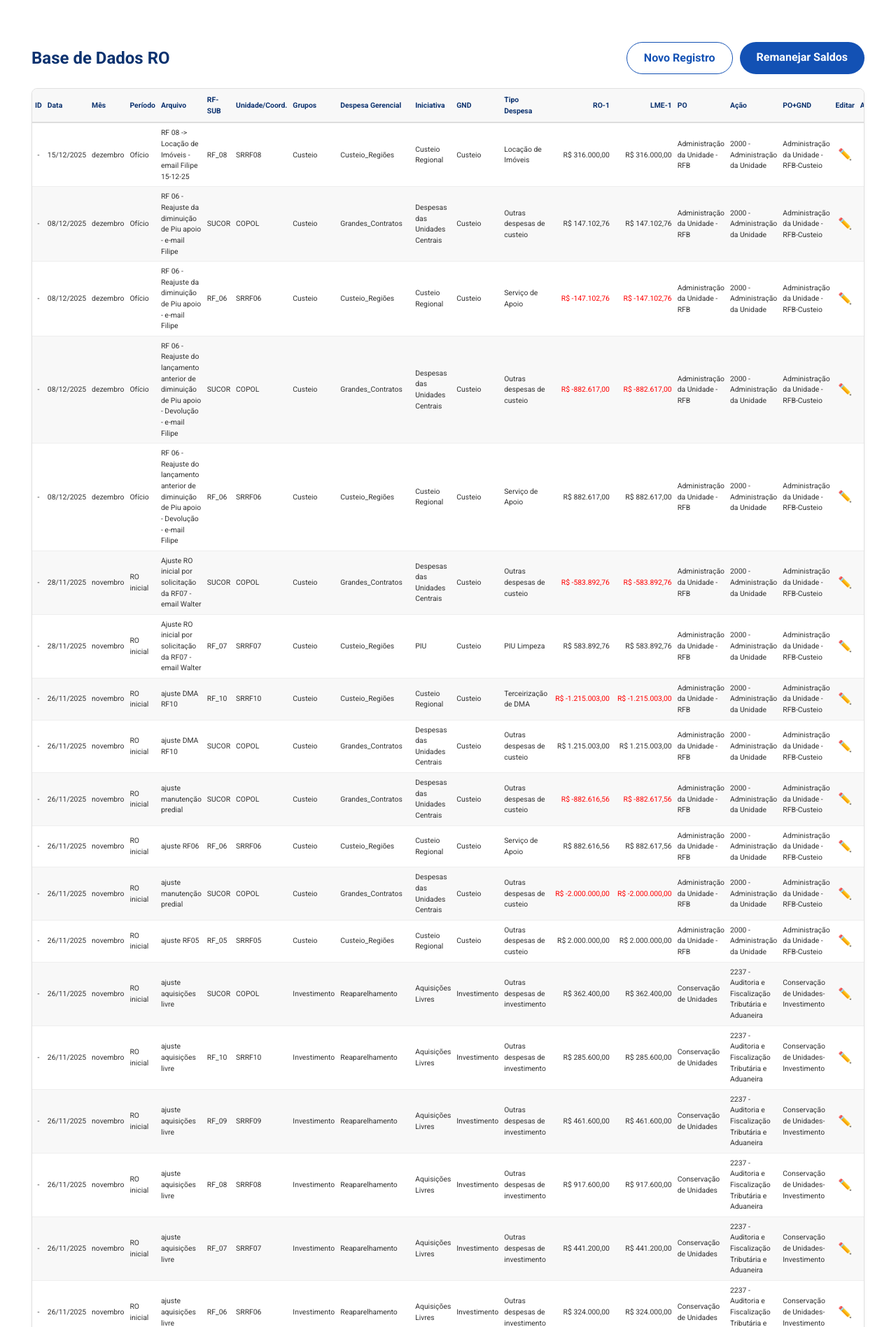
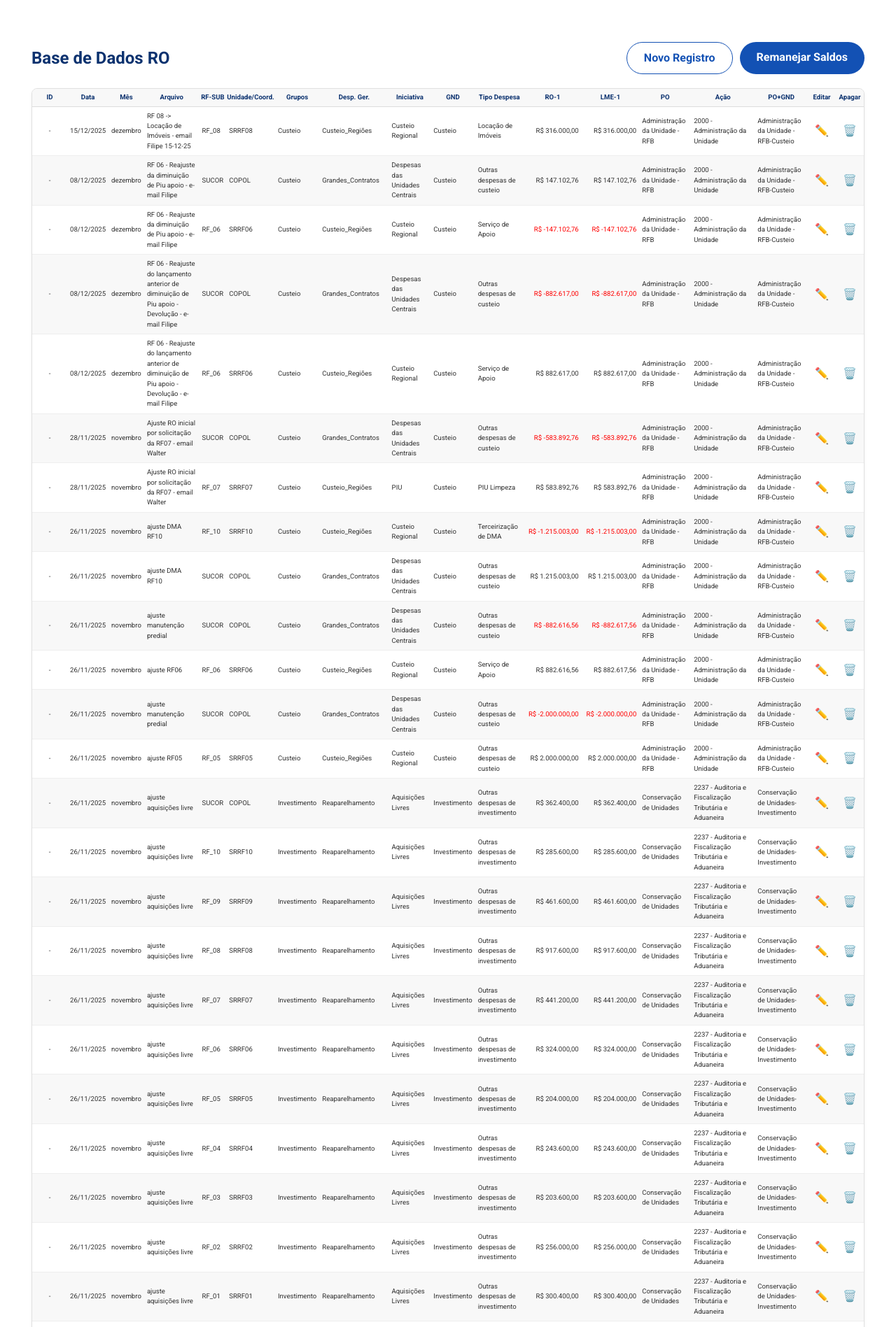
Before and after one commit to dlDreyfus/GIL, a Django app: page /geofi/?page=2&per_page=25 in a window 1280 px wide. Shown: the part 112-2009 px from the top of the page at 70% size. Run offline with Django 5.2, Linux system fonts and the light colour scheme; data comes from the database, SQL or seed files in the repository.

Commit message:
Ajustes gerais para visibilidade da planilha

```diff
--- a/geofi/templates/geofi/landing.html
+++ b/geofi/templates/geofi/landing.html
@@ -18,28 +18,27 @@
             </div>
 
             <div style="overflow-x: auto; border: 1px solid #e0e0e0; border-radius: 8px; box-shadow: 0 2px 4px rgba(0,0,0,0.05);">
-                <table style="width: 100%; border-collapse: collapse; font-size: 0.65rem;">
+                <table style="width: 100%; border-collapse: collapse; font-size: 0.6rem;">
                     <thead style="background-color: var(--color-gray-light); color: var(--color-primary-dark);">
                         <tr>
-                            <th style="padding: 8px 4px; text-align: center; border-bottom: 2px solid #ddd; width: 50px;">ID</th>
-                            <th style="padding: 8px 4px; text-align: left; border-bottom: 2px solid #ddd;">Data</th>
-                            <th style="padding: 8px 4px; text-align: left; border-bottom: 2px solid #ddd;">Mês</th>
-                            <th style="padding: 8px 4px; text-align: left; border-bottom: 2px solid #ddd;">Período</th>
-                            <th style="padding: 8px 4px; text-align: left; border-bottom: 2px solid #ddd;">Arquivo</th>
-                            <th style="padding: 8px 4px; text-align: left; border-bottom: 2px solid #ddd;">RF-SUB</th>
-                            <th style="padding: 8px 4px; text-align: left; border-bottom: 2px solid #ddd;">Unidade/Coord.</th>
-                            <th style="padding: 8px 4px; text-align: left; border-bottom: 2px solid #ddd;">Grupos</th>
-                            <th style="padding: 8px 4px; text-align: left; border-bottom: 2px solid #ddd;">Despesa Gerencial</th>
-                            <th style="padding: 8px 4px; text-align: left; border-bottom: 2px solid #ddd;">Iniciativa</th>
-                            <th style="padding: 8px 4px; text-align: left; border-bottom: 2px solid #ddd;">GND</th>
-                            <th style="padding: 8px 4px; text-align: left; border-bottom: 2px solid #ddd;">Tipo Despesa</th>
-                            <th style="padding: 8px 4px; text-align: right; border-bottom: 2px solid #ddd;">RO-1</th>
-                            <th style="padding: 8px 4px; text-align: right; border-bottom: 2px solid #ddd;">LME-1</th>
-                            <th style="padding: 8px 4px; text-align: left; border-bottom: 2px solid #ddd;">PO</th>
-                            <th style="padding: 8px 4px; text-align: left; border-bottom: 2px solid #ddd;">Ação</th>
-                            <th style="padding: 8px 4px; text-align: left; border-bottom: 2px solid #ddd;">PO+GND</th>
-                            <th style="padding: 8px 4px; text-align: center; border-bottom: 2px solid #ddd; width: 40px;">Editar</th>
-                            <th style="padding: 8px 4px; text-align: center; border-bottom: 2px solid #ddd; width: 40px;">Apagar</th>
+                            <th style="padding: 5px 1px; text-align: center; border-bottom: 1px solid #ddd; width: 50px;">ID</th>
+                            <th style="padding: 5px 1px; text-align: center; border-bottom: 1px solid #ddd;">Data</th>
+                            <th style="padding: 5px 1px; text-align: center; border-bottom: 1px solid #ddd;">Mês</th>
+                            <th style="padding: 5px 1px; text-align: center; border-bottom: 1px solid #ddd;">Arquivo</th>
+                            <th style="padding: 5px 1px; text-align: center; border-bottom: 1px solid #ddd;">RF-SUB</th>
+                            <th style="padding: 5px 1px; text-align: center; border-bottom: 1px solid #ddd;">Unidade/Coord.</th>
+                            <th style="padding: 5px 1px; text-align: center; border-bottom: 1px solid #ddd;">Grupos</th>
+                            <th style="padding: 5px 1px; text-align: center; border-bottom: 1px solid #ddd;">Desp. Ger.</th>
+                            <th style="padding: 5px 1px; text-align: center; border-bottom: 1px solid #ddd;">Iniciativa</th>
+                            <th style="padding: 5px 1px; text-align: center; border-bottom: 1px solid #ddd;">GND</th>
+                            <th style="padding: 5px 1px; text-align: center; border-bottom: 1px solid #ddd;">Tipo Despesa</th>
+                            <th style="padding: 5px 1px; text-align: center; border-bottom: 1px solid #ddd;">RO-1</th>
+                            <th style="padding: 5px 1px; text-align: center; border-bottom: 1px solid #ddd;">LME-1</th>
+                            <th style="padding: 5px 1px; text-align: center; border-bottom: 1px solid #ddd;">PO</th>
+                            <th style="padding: 5px 1px; text-align: center; border-bottom: 1px solid #ddd;">Ação</th>
+                            <th style="padding: 5px 1px; text-align: center; border-bottom: 1px solid #ddd;">PO+GND</th>
+                            <th style="padding: 5px 1px; text-align: center; border-bottom: 1px solid #ddd; width: 40px;">Editar</th>
+                            <th style="padding: 5px 1px; text-align: center; border-bottom: 1px solid #ddd; width: 40px;">Apagar</th>
                         </tr>
                     </thead>
                     <tbody>
@@ -48,7 +47,6 @@
                             <td style="padding: 6px 4px; text-align: center;">{{ r.linha_id|default:"-" }}</td>
                             <td style="padding: 6px 4px;">{{ r.data|date:"d/m/Y" }}</td>
                             <td style="padding: 6px 4px;">{{ r.mes }}</td>
-                            <td style="padding: 6px 4px;">{{ r.periodo }}</td>
                             <td style="padding: 6px 4px;">{{ r.arquivo }}</td>
                             <td style="padding: 6px 4px;">{{ r.rf_sub }}</td>
                             <td style="padding: 6px 4px;">{{ r.unidade_coordenacao }}</td>
--- a/geofi/templates/geofi/remanejaSaldos.html
+++ b/geofi/templates/geofi/remanejaSaldos.html
@@ -90,7 +90,7 @@
                     </div>
 
                 </div>
-                <small style="display: block; color: #666; margin-bottom: 20px; margin-top: -10px;">Informe valores positivos. O valor será subtraído da Origem e somado ao Destino.</small>
+                <small style="display: block; color: #666; margin-bottom: 20px; margin-top: -10px;">Os valores informados serão subtraídos da Origem e somados ao Destino.</small>
 
                 <button type="submit" class="br-button">Confirmar Remanejamento</button>
             </div>
```
